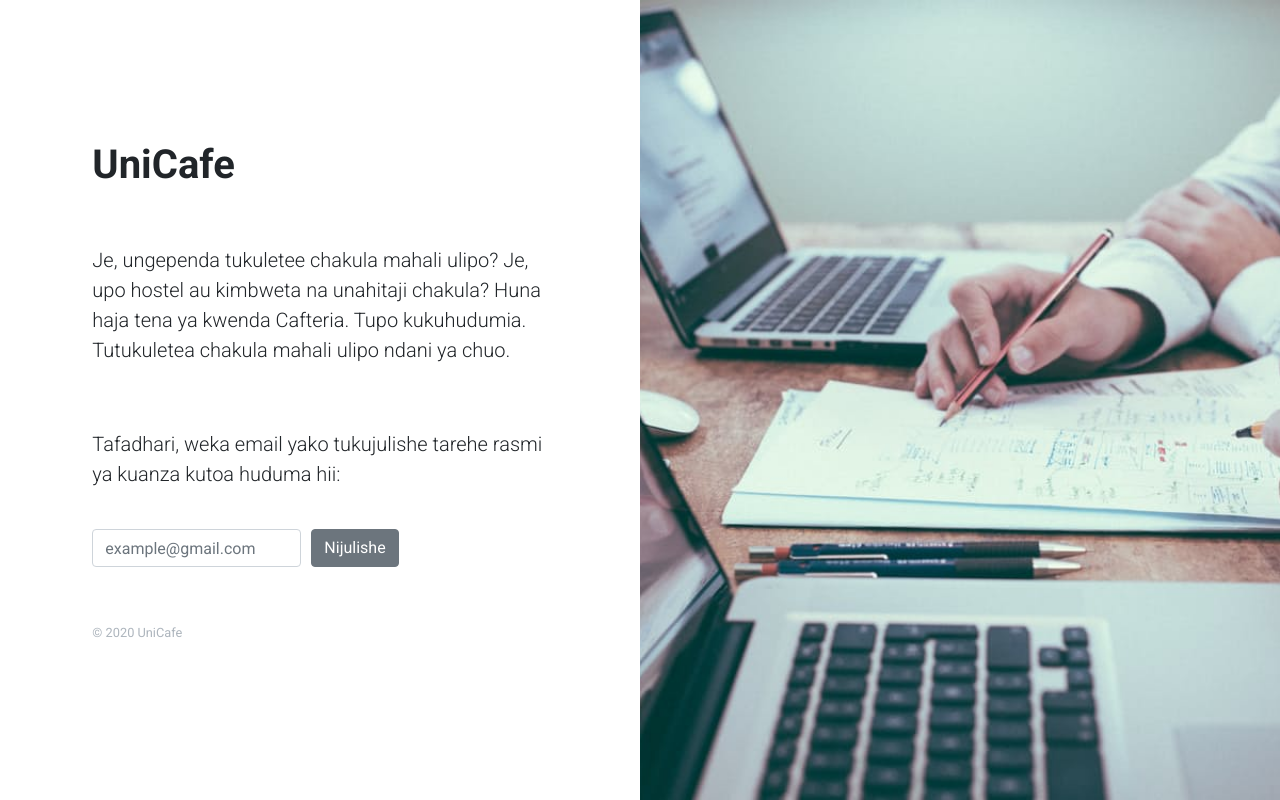
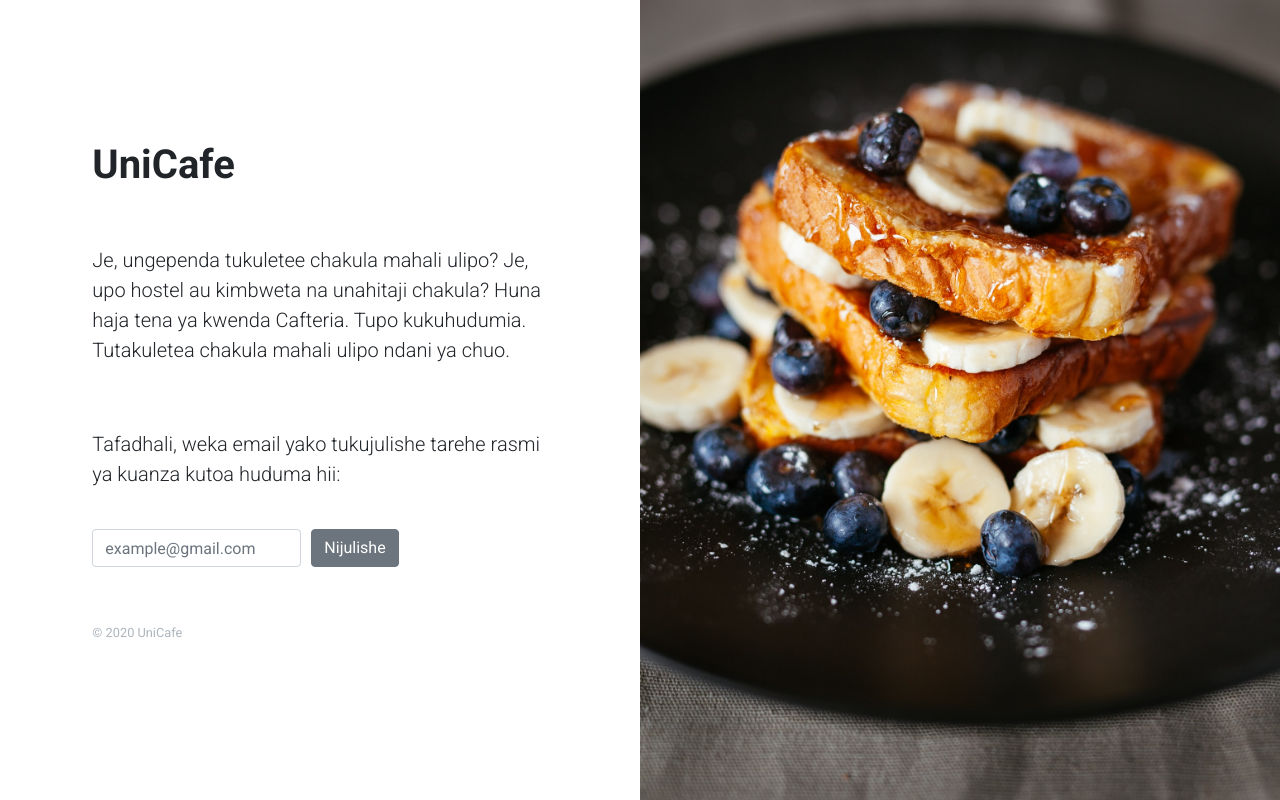
Before and after one commit to ioi2908/UnderConstruction, a Django app: page / in a window 1280 px wide. Run offline with Django 3.2, Linux system fonts and the light colour scheme; some libraries are stand-ins or nearby versions.

Commit message:
initial commit

```diff
--- a/UniCafe/settings.py
+++ b/UniCafe/settings.py
@@ -15,7 +15,7 @@ SECRET_KEY = config('SECRET_KEY')
 # SECURITY WARNING: don't run with debug turned on in production!
 DEBUG = True
 
-ALLOWED_HOSTS = []
+ALLOWED_HOSTS = ['127.0.0.1',]
 
 
 # Application definition
--- a/templates/index.html
+++ b/templates/index.html
@@ -36,10 +36,10 @@
             <br>
             <br>
             <!-- <p class="lead">We are working hard to bring to you our great project soon.</p> -->
-            <p class="lead">Je, ungependa tukuletee chakula mahali ulipo? Je, upo hostel au kimbweta na unahitaji chakula? Huna haja tena ya kwenda Cafteria. Tupo kukuhudumia. Tutukuletea chakula mahali ulipo ndani ya chuo.</p>
+            <p class="lead">Je, ungependa tukuletee chakula mahali ulipo? Je, upo hostel au kimbweta na unahitaji chakula? Huna haja tena ya kwenda Cafteria. Tupo kukuhudumia. Tutakuletea chakula mahali ulipo ndani ya chuo.</p>
             <br>
             <br>
-            <p class="lead">Tafadhari, weka email yako tukujulishe tarehe rasmi ya kuanza kutoa huduma hii:</p>
+            <p class="lead">Tafadhali, weka email yako tukujulishe tarehe rasmi ya kuanza kutoa huduma hii:</p>
 
             <br>
             <form method="post">
@@ -72,7 +72,7 @@
             <!-- Please do not remove the backlink to bootstrapious unless your Attribution-Free License @ https://bootstrapious.com/attribution-free-license. It is part of the license conditions. Thanks for understanding :) -->
           </div>
         </div>
-        <div style="background-image: url({% static 'img/pexels-photo-40120.jpg' %});" class="col-xl-6 col-lg-5 col-md-4 intro-right"></div>
+        <div style="background-image: url({% static 'img/food.jpg' %});" class="col-xl-6 col-lg-5 col-md-4 intro-right"></div>
       </div>
     </div>
     <!-- JavaScript files-->
```
Also changed, not shown: db.sqlite3, static/img/food.jpg (added).
